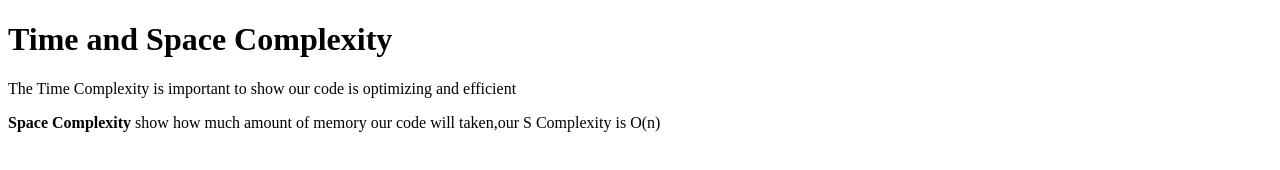
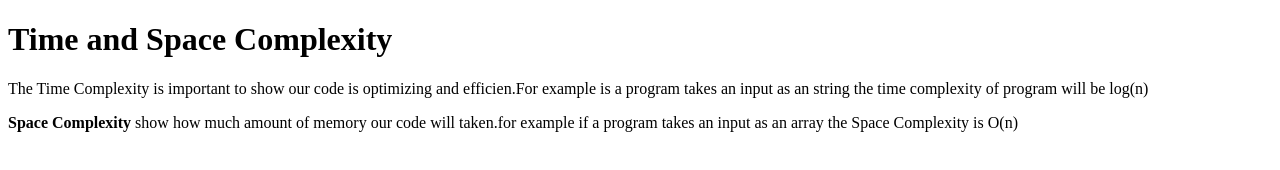
Before and after one commit to acciojob/time-and-space-complexity-itsaayush27, a website: page main.html in a window 1280 px wide. Drawn offline with Linux system fonts and the light colour scheme.

Commit message:
created a submission

```diff
--- a/main.html
+++ b/main.html
@@ -12,8 +12,8 @@
     <script type="text/javascript" src="./script.js">
 </script>
 <h1>Time and Space Complexity</h1>
-	<p>The Time Complexity is important to show our code is optimizing and efficient</p>
-		<p><b>Space Complexity</b> show how much amount of memory our code will taken,our S Complexity is O(n)</p>
+	<p>The Time Complexity is important to show our code is optimizing and efficien.For example is a program takes an input as an string the time complexity of program will be log(n)</p>
+	<p><b>Space Complexity</b> show how much amount of memory our code will taken.for example if a program takes an input as an array the  Space Complexity is O(n)</p>
 
 </body>
 
```
